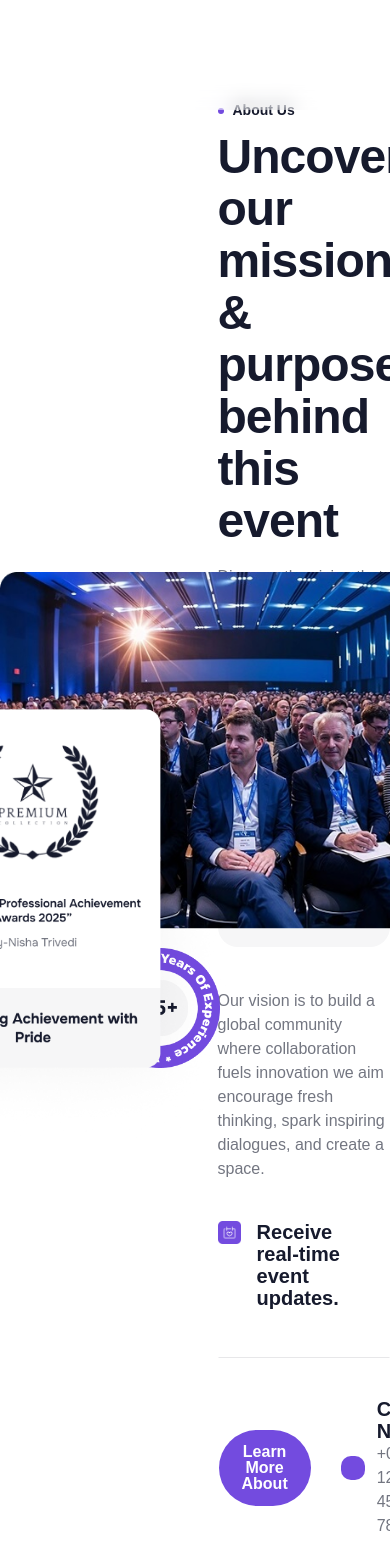
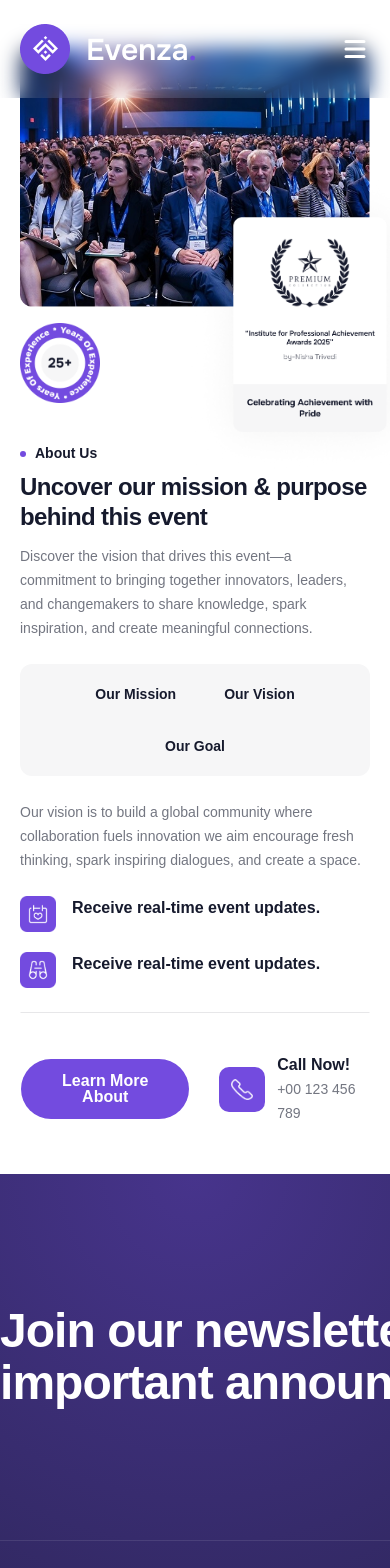
Before and after one commit to DOLA-DOLA-AKTER/Evenza-Project-react, a React (Vite) app: page /aboutus in a window 390 px wide. Shown: the top 1568 px of the page. Built offline with nearby package versions, Linux system fonts and the light colour scheme.

Commit message:
responsive

```diff
--- a/src/Components/About/About.jsx
+++ b/src/Components/About/About.jsx
@@ -18,72 +18,81 @@ import Phone from '../Container/Phone'
 
 const About = () => {
     return (
-    <div className='py-25'>
+        <div className='py-12 md:py-16 lg:py-25 px-5 lg:px-0'>
             <Container>
-            <div className='grid grid-cols-2 gap-11.25 items-center justify-content-center'>
+                <div className='grid grid-cols-1 lg:grid-cols-2 gap-10 lg:gap-11 items-center'>
 
-                {/* right info */}
-                <div className="flex flex-row gap-0 relative">
+                    {/* IMAGES */}
+                    <div className="flex flex-col items-center lg:items-start relative">
+
                         <div className='flex flex-col gap-4'>
-                        <div className='w-120.75 h-90'>
-                            <img src={about} alt="about" />
+                            <div className='w-full max-w-md'>
+                                <img src={about} alt="about" className='w-full h-auto' />
                             </div>
-                        <div className='w-30 h-30 ml-25'>
-                            <img src={experience} alt="experience" />
+
+                            <div className='w-20 sm:w-24 md:w-30 ml-0 lg:ml-25'>
+                                <img src={experience} alt="experience" className='w-full h-auto' />
                             </div>
                         </div>
+
+                        {/* FLOAT IMAGE */}
                         <div className=' absolute bottom-0 right-0'>
-                        <div className='w-100'>
+                            <div className='md:w-100 w-60'>
                                 <img src={premium} alt="premium" className='absolute -bottom-18 -right-15' />
                             </div>
                         </div>
                     </div>
 
-                {/* left info */}
-                <div className='flex flex-col gap-0'>
+                    <div className='flex flex-col'>
                         <SectionHeading2
                             about="About Us"
-                        heading="Uncover our mission & purpose
-                        behind this event"
+                            heading={`Uncover our mission & purpose behind this event`}
+                        />
 
-                    />
                         <Peragraph>
                             Discover the vision that drives this event—a commitment to bringing together innovators,
                             leaders, and changemakers to share knowledge, spark inspiration, and create meaningful
                             connections.
                         </Peragraph>
 
-                    {/* Our Mission, Vision, Goal */}
+                        {/* TABS */}
+                        <div className='bg-[#F6F6F7] rounded-xl md:rounded-[20px] p-2 flex flex-wrap justify-center gap-2 sm:gap-4 my-6 md:my-10'>
 
-                    <div className='bg-[#F6F6F7] rounded-[20px] p-2.5 flex items-center gap-4 justify-center my-10.5'>
-                        <h5 className='hover:bg-white rounded-[10px] py-5 px-11 text-black font-bold text-base leading-5 transition duration-300 text-center cursor-pointer'>
+                            <h5 className='hover:bg-white rounded-lg py-3 px-5 sm:px-8 text-black font-bold text-sm sm:text-base transition duration-300 text-center cursor-pointer'>
                                 Our Mission
                             </h5>
-                        <h5 className='hover:bg-white rounded-[10px] py-5 px-11 text-black font-bold text-base leading-5 transition duration-300 text-center cursor-pointer'>
+
+                            <h5 className='hover:bg-white rounded-lg py-3 px-5 sm:px-8 text-black font-bold text-sm sm:text-base transition duration-300 text-center cursor-pointer'>
                                 Our Vision
                             </h5>
-                        <h5 className='hover:bg-white rounded-[10px] py-5 px-11 text-black font-bold text-base leading-5 transition duration-300 text-center cursor-pointer'>
+
+                            <h5 className='hover:bg-white rounded-lg py-3 px-5 sm:px-8 text-black font-bold text-sm sm:text-base transition duration-300 text-center cursor-pointer'>
                                 Our Goal
                             </h5>
+
                         </div>
+
                         <Peragraph>
                             Our vision is to build a global community where collaboration fuels innovation we aim encourage
                             fresh thinking, spark inspiring dialogues, and create a space.
                         </Peragraph>
-                    <div className='flex items-center gap-7.5 py-10'>
+
+                        {/* ICON TEXT */}
+                        <div className='flex flex-col sm:flex-row gap-5 sm:gap-7.5 py-6 md:py-10'>
                             <IconText
                                 icons={receive}
-                         text=' Receive real-time event updates.'
+                                text='Receive real-time event updates.'
                             />
                             <IconText
                                 icons={receive2}
-                         text='Receive real-time event
-                         updates.'
+                                text='Receive real-time event updates.'
                             />
                         </div>
-                    <Phone
-                        children="Learn More About"
-                    />
+
+                        <Phone>
+                            Learn More About
+                        </Phone>
+
                     </div>
                 </div>
             </Container>
--- a/src/Components/Button/Btn.jsx
+++ b/src/Components/Button/Btn.jsx
@@ -2,11 +2,9 @@ import React, { Children } from 'react'
 
 const Btn = ({children, className}) => {
   return (
-    <div>
       <button className={`text-base font-bold leading-[16px] text-white py-3.5 px-5.75 rounded-full bg-primary cursor-pointer ${className}`}>
         {children}
       </button>
-    </div>
   )
 }
 
--- a/src/Components/Container/Heading3.jsx
+++ b/src/Components/Container/Heading3.jsx
@@ -2,7 +2,7 @@ import React from 'react'
 
 const Heading3 = ({children, className}) => {
   return (
-    <h4 className={`text-black font-bold text-[20px] leading-5.5 ${className}`}>
+    <h4 className={`text-black md:font-bold font-semibold md:text-[20px] md:leading-5.5 ${className}`}>
         {children}
     </h4>
   )
--- a/src/Components/Container/IconText.jsx
+++ b/src/Components/Container/IconText.jsx
@@ -5,7 +5,7 @@ import Heading3 from './Heading3'
 const IconText = ({ icons, text, peragraph }) => {
     return (
         <div className="flex gap-4">
-            <div className='w-15 h-15 rounded'>
+            <div className='md:w-15 md:h-15 w-9 h-9 rounded'>
                 <img src={icons} alt=""/>
             </div>
             <div className='flex flex-col gap-2'>
--- a/src/Components/Container/Peragraph.jsx
+++ b/src/Components/Container/Peragraph.jsx
@@ -3,8 +3,8 @@ import { Children } from 'react'
 
 const Peragraph = ({children, className}) => {
   return (
-    <p className={`text-base font-normal leading-6 text-gray ${className}`}>
-        {children}
+    <p className={`text-sm md:text-base leading-6 text-gray ${className}`}>
+      {children}
     </p>
   )
 }
--- a/src/Components/Container/SectionHeading2.jsx
+++ b/src/Components/Container/SectionHeading2.jsx
@@ -7,7 +7,8 @@ const SectionHeading2 = ({ heading, about, className, classNames, desc, head })
         <div className='w-1.5 h-1.5 rounded-full bg-primary'></div>
         <p className={`text-[14px] text-black font-semibold ${desc}`}>{about}</p>
       </div>
-      <h2 className={`text-[48px] font-semibold text-black leading-13 -tracking-[0.96px] pt-2.5 pb-4.5 ${classNames}`}>
+      <h2 className={`text-2xl md:text-4xl lg:text-[48px]
+        font-semibold text-black leading-tight md:leading-snug lg:leading-13 tracking-tight pt-2 pb-3 md:pt-2.5 md:pb-4.5 ${classNames}`}>
         {heading}
       </h2>
     </div>
--- a/src/Components/Navber/Navber.jsx
+++ b/src/Components/Navber/Navber.jsx
@@ -1,38 +1,71 @@
-import React from 'react'
+import React, { useState } from 'react'
 import logo from '../assets/logo.png'
+import { IoIosArrowDown } from "react-icons/io";
+import { NavLink } from "react-router";
+import { HiMenu, HiX } from "react-icons/hi";
 import Container from '../Container/Container'
 import Btn from '../Button/Btn'
-import { IoIosArrowDown } from "react-icons/io";
-import { NavLink } from "react-router";
+
 
 const Navber = () => {
+    const [menuOpen, setMenuOpen] = useState(false);
+
     return (
-        <div>
-            <header className='backdrop-blur-[10px] fixed top-0 left-0 z-10 w-full'>
-                <nav className='py-6.25 bg-white-opacity'>
+        <header className='backdrop-blur-[10px] fixed top-0 left-0 z-50 w-full'>
+            <nav className='py-6 bg-white/10 px-5 lg:px-0'>
                 <Container>
                     <div className='flex justify-between items-center'>
+
+                        {/* LOGO */}
                         <div>
                             <img src={logo} alt="logo" />
                         </div>
-                            <div>
-                                <ul className='text-white text-base leading-6 flex items-center gap-10 cursor-pointer'>
-                                    <li className='flex items-center gap-1.75'><NavLink to="/" >Home</NavLink> <IoIosArrowDown /></li>
-                                    <li className='cursor-pointer'><NavLink to="/aboutus">About Us</NavLink></li>
-                                    <li className='cursor-pointer'><NavLink to="/schedules">Schedule</NavLink></li>
-                                    <li className='cursor-pointer'><NavLink to="/blogs">Blog</NavLink></li>
-                                    <li className='flex items-center gap-1.75 cursor-pointer'><NavLink to="/pages">Pages</NavLink> <IoIosArrowDown /></li>
-                                    <li className='cursor-pointer'><NavLink to="/contactUs" >Contact Us</NavLink></li>
+
+                        {/* DESKTOP MENU */}
+                        <div className='hidden lg:block'>
+                            <ul className='text-white text-base flex items-center gap-10'>
+                                <li className='flex items-center gap-1'>
+                                    <NavLink to="/">Home</NavLink>
+                                    <IoIosArrowDown />
+                                </li>
+                                <li><NavLink to="/aboutus">About Us</NavLink></li>
+                                <li><NavLink to="/schedules">Schedule</NavLink></li>
+                                <li><NavLink to="/blogs">Blog</NavLink></li>
+                                <li className='flex items-center gap-1'>
+                                    <NavLink to="/pages">Pages</NavLink>
+                                    <IoIosArrowDown />
+                                </li>
+                                <li><NavLink to="/contactUs">Contact Us</NavLink></li>
                             </ul>
                         </div>
-                            <div>
+
+                        {/* BUTTON */}
+                        <div className='hidden lg:block'>
                             <Btn>Join the Conference</Btn>
                         </div>
+
+                        {/* MENU ICON */}
+                        <div className='lg:hidden text-white text-3xl cursor-pointer'
+                            onClick={() => setMenuOpen(!menuOpen)}>
+                            {menuOpen ? <HiX /> : <HiMenu />}
+                        </div>
+                    </div>
+
+                    {/* MOBILE MENU */}
+                    <div className={`lg:hidden mt-5 transition-all duration-300 ${menuOpen ? 'block' : 'hidden'}`}>
+                        <ul className='flex flex-col gap-5 text-white text-base  text-center p-5 rounded-lg backdrop-blur-[10px]'>
+                            <li><NavLink to="/">Home</NavLink></li>
+                            <li><NavLink to="/aboutus">About Us</NavLink></li>
+                            <li><NavLink to="/schedules">Schedule</NavLink></li>
+                            <li><NavLink to="/blogs">Blog</NavLink></li>
+                            <li><NavLink to="/pages">Pages</NavLink></li>
+                            <li><NavLink to="/contactUs">Contact Us</NavLink></li>
+                            <Btn className="mt-3">Join the Conference</Btn>
+                        </ul>
                     </div>
                 </Container>
             </nav>
         </header>
-        </div>
     )
 }
 
--- a/src/index.css
+++ b/src/index.css
@@ -6,7 +6,7 @@
   --breakpoint-*: initial;
   --breakpoint-sm: 575px;
   --breakpoint-md: 768px;
-  --breakpoint-xl: 1170px;
+  --breakpoint-lg: 1170px;
   --breakpoint-xxl: 1320px;
 
   --font-Onest: "Onest", sans-serif;
```
Also changed, not shown: src/Components/Banner/Banner.jsx (+36 -19 lines), src/Components/Banner/Countdown.jsx (+15 -14 lines). Lines whose indentation alone changed are shown as unchanged.
